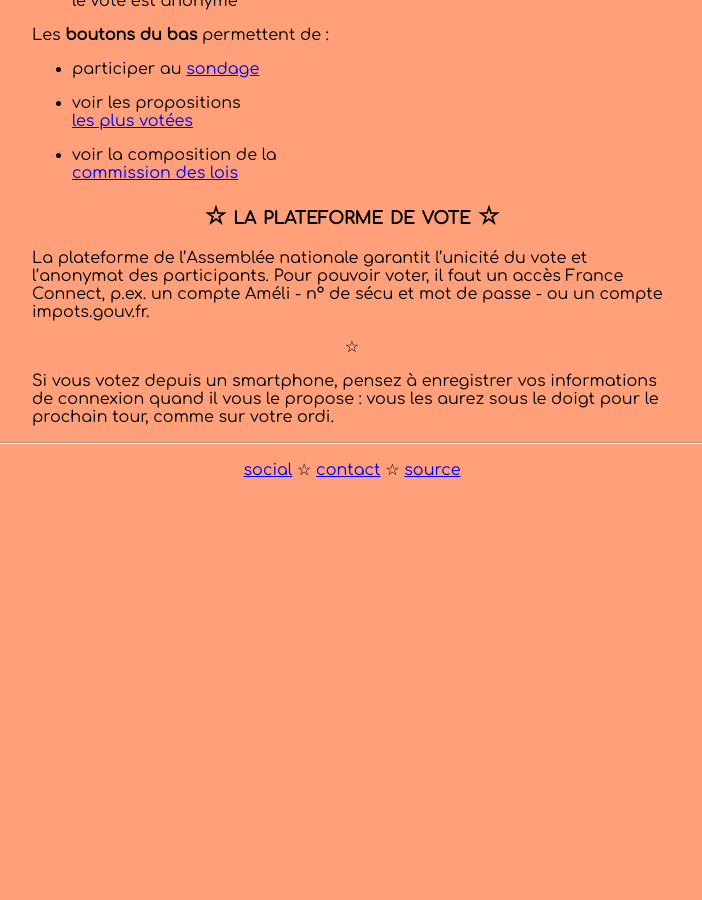
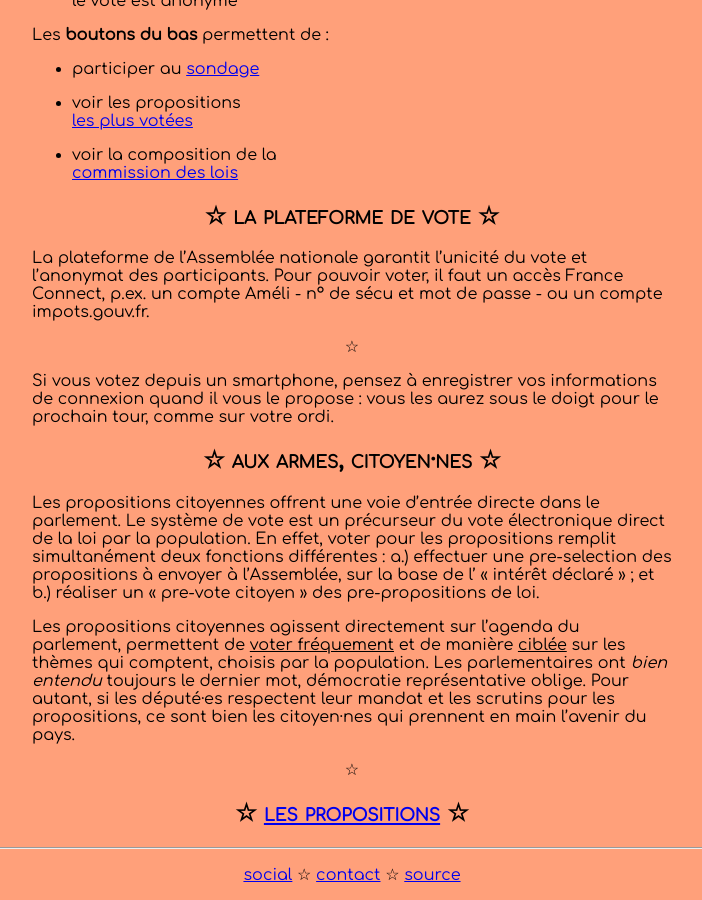
Before and after one commit to politipet/politipet.github.io, a Jekyll site: the page built from info.md, in a window 1280 px wide and 900 px high, scrolled down 953 px. Shown: the whole window, without its empty margins (288-990 px from the left). Built offline with Jekyll 4.4.1, drawn with Linux system fonts in a browser that asks for light colours; our own code applies the rules of GitHub Pages for plain Markdown files; before the commit the page ends 1448 px from its top, so only the background shows below that.

Commit message:
add section 'aux armes citoyennes'

```diff
--- a/info.md
+++ b/info.md
@@ -89,6 +89,33 @@ Si vous votez depuis un smartphone, pensez à enregistrer vos
 informations de connexion quand il vous le propose : vous les
 aurez sous le doigt pour le prochain tour, comme sur votre ordi.
 
+
+☆ aux armes, citoyen·nes ☆
+--------------------------
+
+Les propositions citoyennes offrent une voie d'entrée directe
+dans le parlement. Le système de vote est un précurseur du vote
+électronique direct de la loi par la population. En effet,
+voter pour les propositions remplit simultanément deux fonctions
+différentes : a.) effectuer une pre-selection des propositions
+à envoyer à l'Assemblée, sur la base de l' « intérêt déclaré » ;
+et b.) réaliser un « pre-vote citoyen » des pre-propositions de loi.
+
+Les propositions citoyennes agissent directement sur l'agenda
+du parlement, permettent de <u>voter fréquement</u> et de manière
+<u>ciblée</u> sur les thèmes qui comptent, choisis par la population.
+Les parlementaires ont _bien entendu_ toujours le dernier mot,
+démocratie représentative oblige. Pour autant, si les député·es
+respectent leur mandat et les scrutins pour les propositions,
+ce sont bien les citoyen·nes qui prennent en main l'avenir du pays.
+
+<center>☆</center>
+
+
+☆ [les propositions](/) ☆
+-------------------------
+
+
 </div>
 
 -----
```
